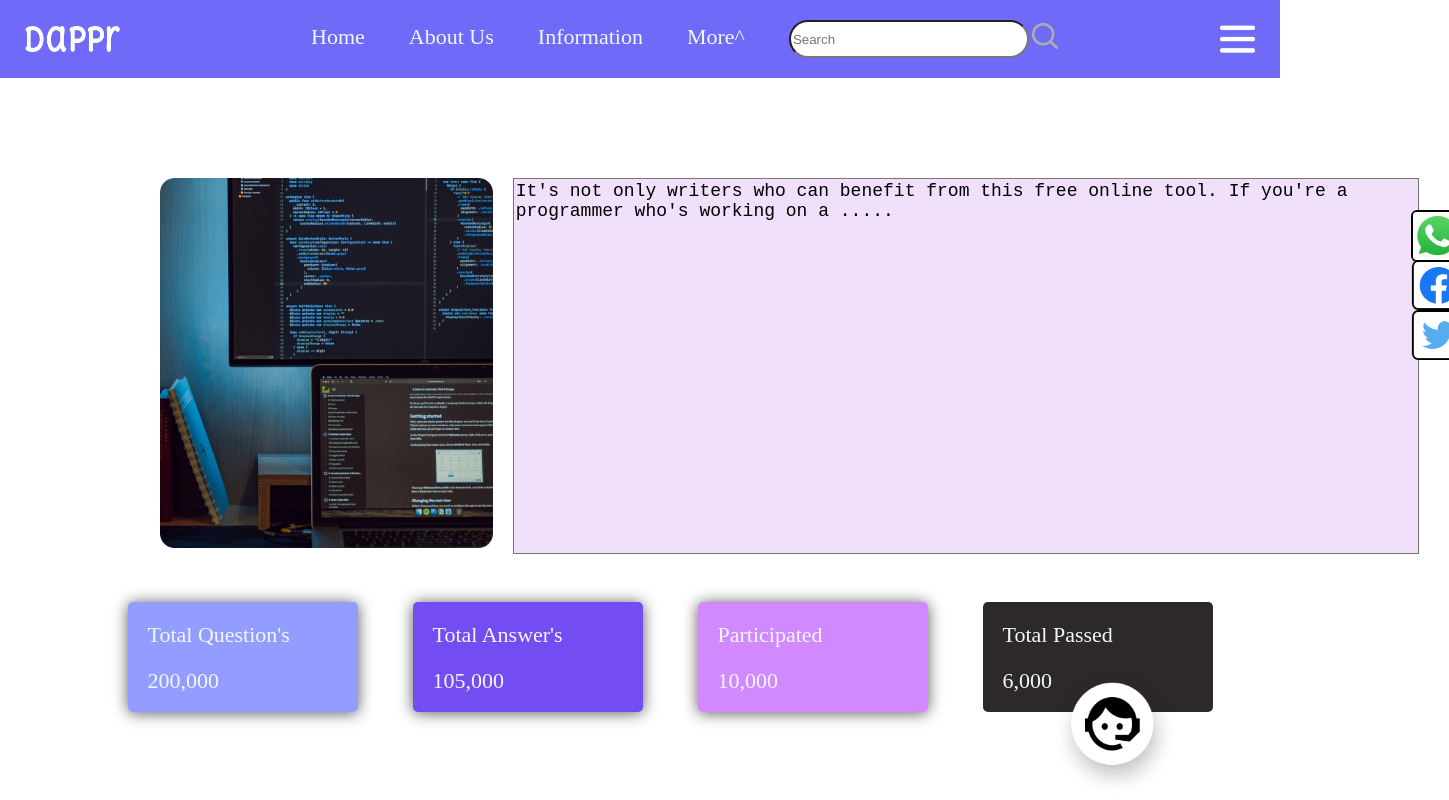
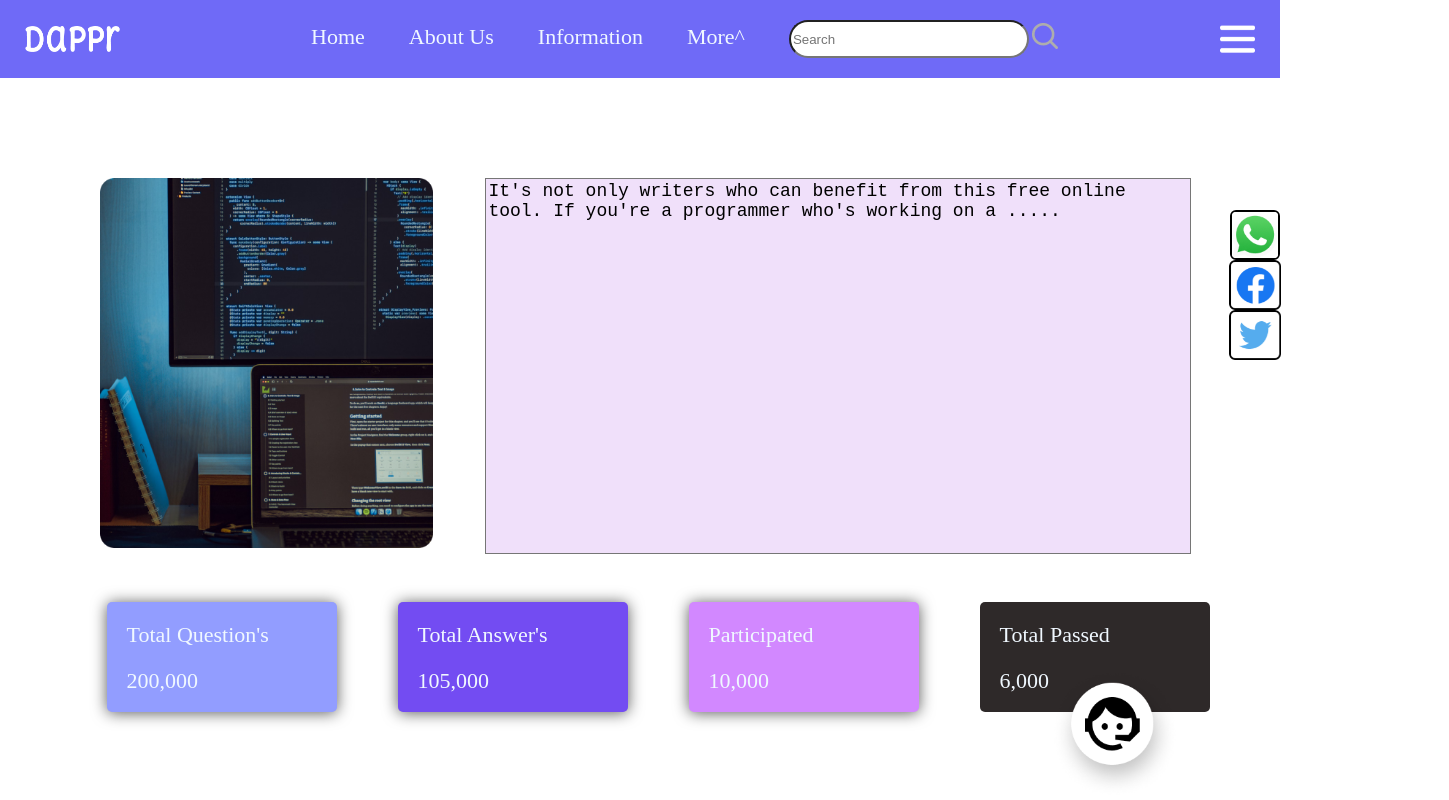
Before and after one commit to YADOJI/micro-project-two, a plain HTML site: page index.html in a window 1280 px wide. Shown: the top 800 px of the page, 1449 px wide, since content can reach past the window. Drawn offline with Linux system fonts and the light colour scheme.

Commit message:
size issue solved

```diff
--- a/style.css
+++ b/style.css
@@ -61,7 +61,7 @@ body{
 }
 
 .left{
-    margin-left: 80px;
+    margin-left: 50px;
     margin-top: 50px;
 
 }
@@ -71,9 +71,9 @@ body{
 
 .right{
     margin-top: 50px;
-    margin-left: 10px;
+    margin-left: 6px;
     height: 370px;
-    width: 900px;
+    width: 700px;
     margin-right: 30px;
 }
 textarea{
@@ -100,7 +100,7 @@ textarea{
     top: 30px;
     border: 2px solid black;
     border-radius: 6px;
-    height: 48px;
+    height: 46px;
 }
 #iconf{
     position: fixed;
@@ -115,7 +115,7 @@ textarea{
     display:flex;
     justify-content: space-around;
     margin-top: 50px;
-    margin-left: 100px;
+    margin-left: 76px;
     margin-right: 40px;
 }
 
@@ -167,7 +167,7 @@ textarea{
     height: 600px;
     display: flex;
     margin-top: 100px;
-    margin-left: 150px;
+    margin-left: 100px;
     margin-right: 90px;
     margin-bottom: 115px;
     border-radius: 15px;
```
